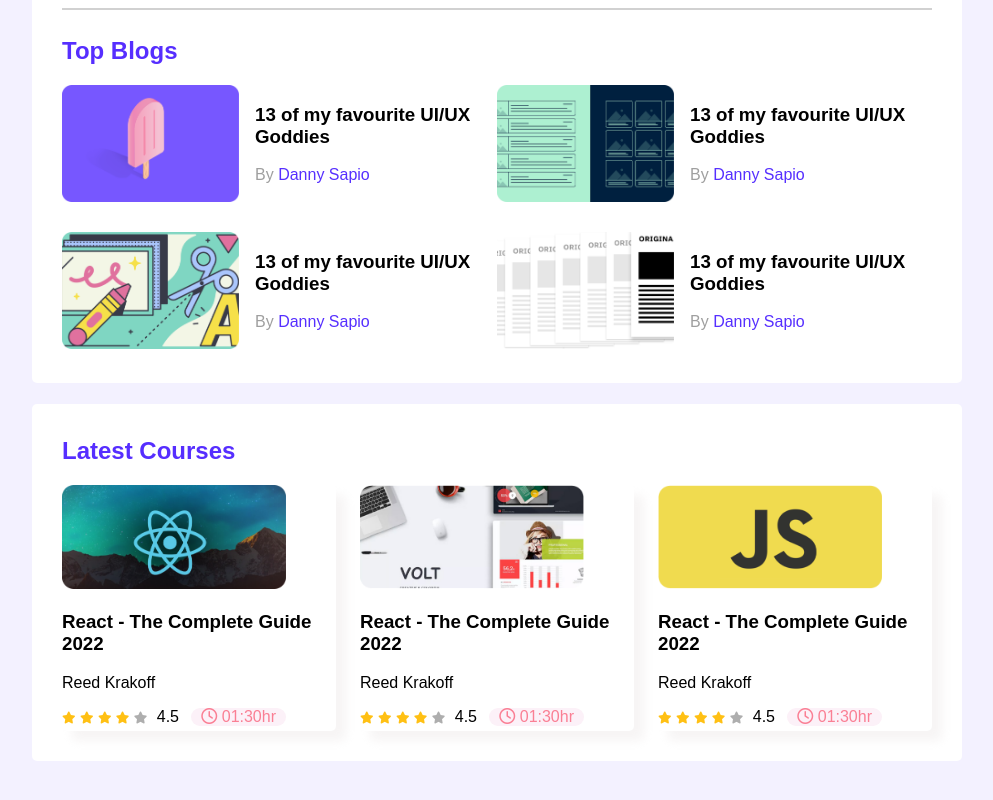
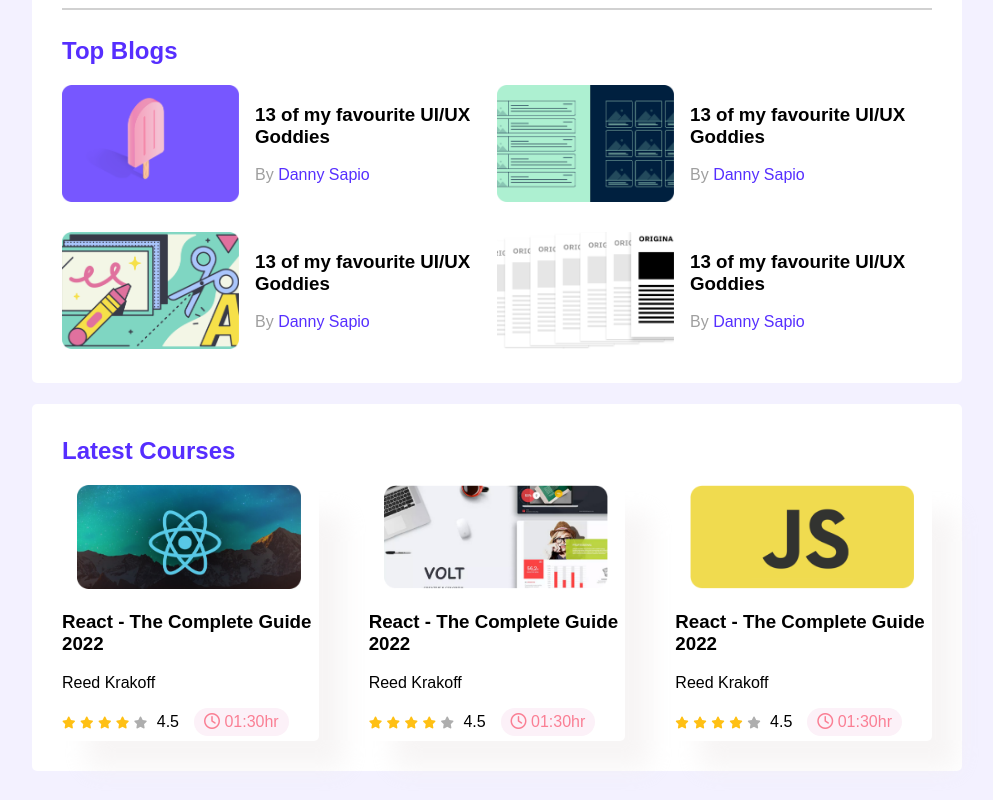
Before and after one commit to smfahim25/leader-board, a plain HTML site: page index.html in a window 1280 px wide. Shown: the part 350-1150 px from the top of the page, without its empty margins (143-1136 px from the left). Drawn offline with Linux system fonts and the light colour scheme.

Commit message:
code changed

```diff
--- a/index.html
+++ b/index.html
@@ -126,7 +126,7 @@
                         <h3 class="course-title">React - The Complete Guide 2022</h3>
                         <p class="course-author">Reed Krakoff</p>
                         <div class="course-info">
-                            <div>
+                            <div class="rating">
                                 <i class="fas fa-star filled"></i>
                                 <i class="fas fa-star filled"></i>
                                 <i class="fas fa-star filled"></i>
@@ -149,7 +149,7 @@
                         <h3 class="course-title">React - The Complete Guide 2022</h3>
                         <p class="course-author">Reed Krakoff</p>
                         <div class="course-info">
-                            <div>
+                            <div class="rating">
                                 <i class="fas fa-star filled"></i>
                                 <i class="fas fa-star filled"></i>
                                 <i class="fas fa-star filled"></i>
@@ -172,7 +172,7 @@
                         <h3 class="course-title">React - The Complete Guide 2022</h3>
                         <p class="course-author">Reed Krakoff</p>
                         <div class="course-info">
-                            <div>
+                            <div class="rating">
                                 <i class="fas fa-star filled"></i>
                                 <i class="fas fa-star filled"></i>
                                 <i class="fas fa-star filled"></i>
--- a/styles/style.css
+++ b/styles/style.css
@@ -146,11 +146,12 @@ hr{
  .courses{
      display: grid;
      grid-template-columns: repeat(3, 1fr);
-     grid-column-gap: 24px;
+     grid-column-gap: 50px;
  }
  .course .course-banner img{
      width: 224px;
      height: 104px;
+     margin-left: 15px;
  }
  .course-info{
      display: flex;
@@ -167,18 +168,20 @@ hr{
  }
  .course-duration{
      background-color: rgb(252, 241, 248);
-     padding-right: 10px;
-     padding-left: 10px;
-     margin-right: 50px;
+     padding: 5px 10px;
+     margin-right: 30px;
      margin-bottom: 5px;
      border-radius: 50px;
      color: rgb(250, 127, 148);
  }
+ .rating{
+     margin-top: 5px;
+ }
  span{
-     margin: 5px;
+     margin-left: 5px;
  }
  .course{
-     box-shadow: 10px 10px 10px rgba(243, 239, 239, 0.644);
+     box-shadow: 25px 28px 25px rgba(243, 239, 239, 0.644);
      border-radius: 5px;
  }
  /* --------------
@@ -225,6 +228,9 @@ hr{
      .player, .blog{
          flex-direction: column;
      }
+     .course{
+         margin-bottom: 30px;
+     }
  }
 
  /* tablet devices */
@@ -241,4 +247,7 @@ hr{
      .players, .courses{
          grid-template-columns: repeat(2, 1fr);
      }
+     .course{
+        margin-bottom: 40px;
+     }
     }
```
